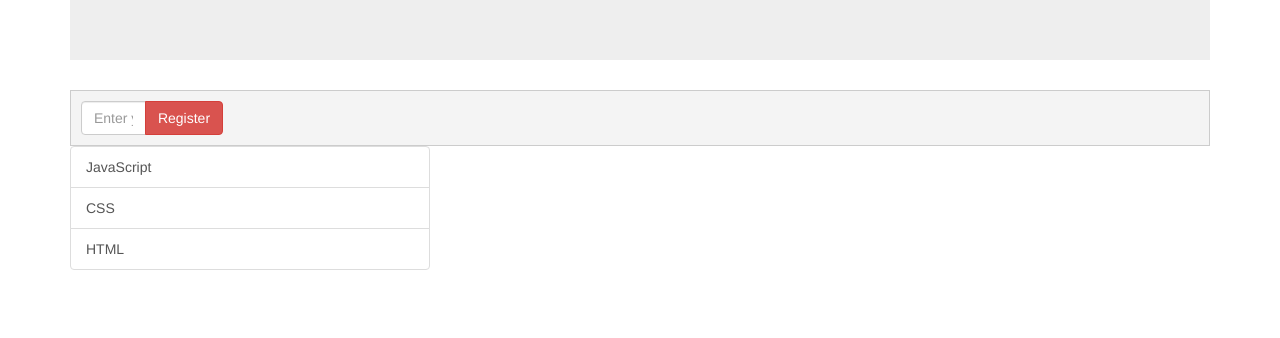
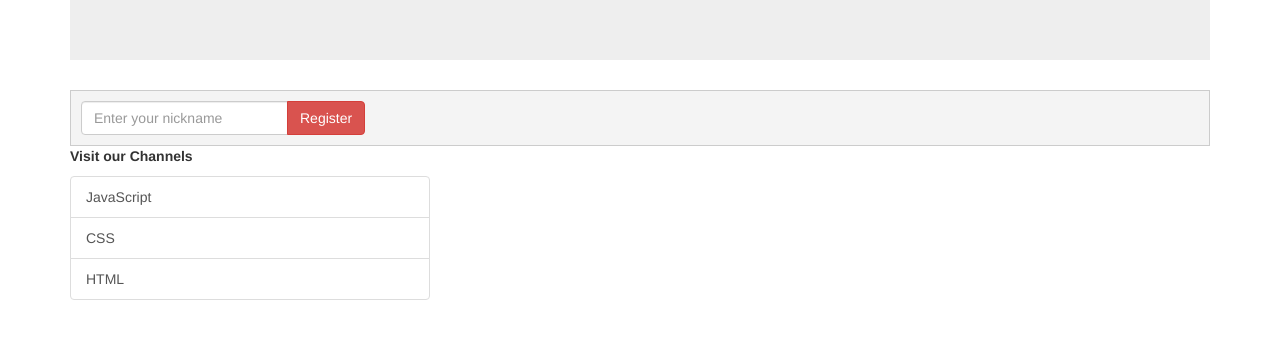
Before and after one commit to amaduela/socket-chat, a website: page public/index.html in a window 1280 px wide. Shown: the part 180-518 px from the top of the page. Drawn offline with nearby package versions, Linux system fonts and the light colour scheme; no server answers.

Commit message:
reorganizing some components

```diff
--- a/public/index.html
+++ b/public/index.html
@@ -14,8 +14,8 @@
 		</div>
 
 		<div id="nickNameWrapper">
-			<form  class="input-group">
-				<div class="col-md-6 input-group">
+			<form>
+				<div class="input-group">
 					<div class="input-group">
 						<input type="text" class="form-control" placeholder="Enter your nickname">
 						<span class="input-group-btn">
@@ -28,6 +28,7 @@
 
 		<div class="row">
 			<div class="col-md-4">
+				<p class=""><strong>Visit our Channels</strong></p>
 				<ul class="list-group">
 					<a href="/javascript" class="list-group-item">JavaScript</a>
 					<a href="/css3" class="list-group-item">CSS</a>
@@ -35,7 +36,7 @@
 				</ul>
 			</div>
 			<div class="col-md-4">
-
+				<!-- not yet deifned -->
 			</div>
 		</div><!-- /.row mainWrapper-->
 	</div>
```
